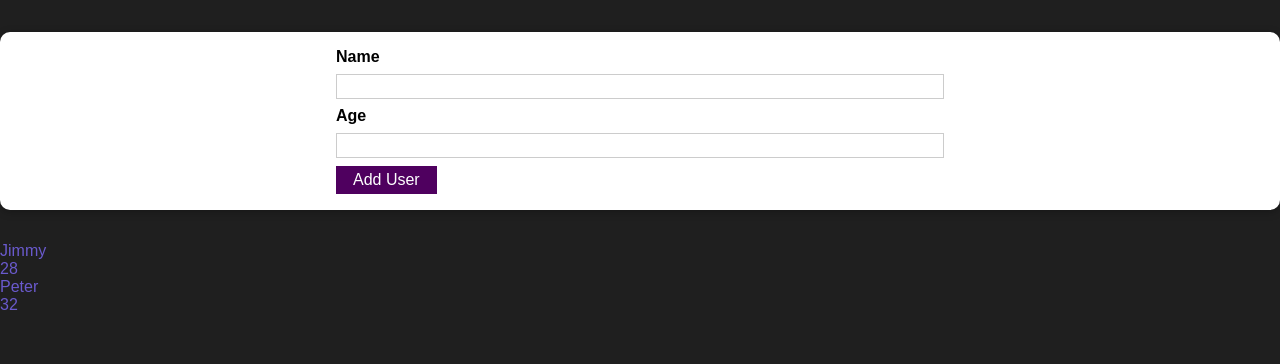
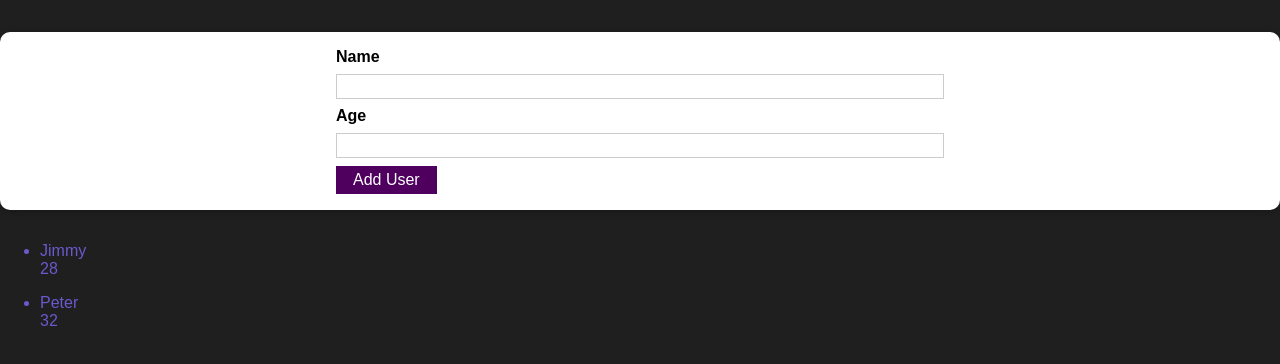
Before and after one commit to shehzadsaifullah/UserAgeProject, a React (Create React App) app: page / in a window 1280 px wide. Shown: the top 364 px of the page. Built offline with nearby package versions, Linux system fonts and the light colour scheme.

Commit message:
list items to show

```diff
--- a/src/Components/output/Card.js
+++ b/src/Components/output/Card.js
@@ -1,9 +1,11 @@
 const Card = (props) => {
   return (
-    <div>
-      <div>{props.name}</div>
-      <div>{props.age}</div>
-    </div>
+    <ul>
+      <li>
+        <div>{props.name}</div>
+        <div>{props.age}</div>
+      </li>
+    </ul>
   );
 };
 export default Card;
```
